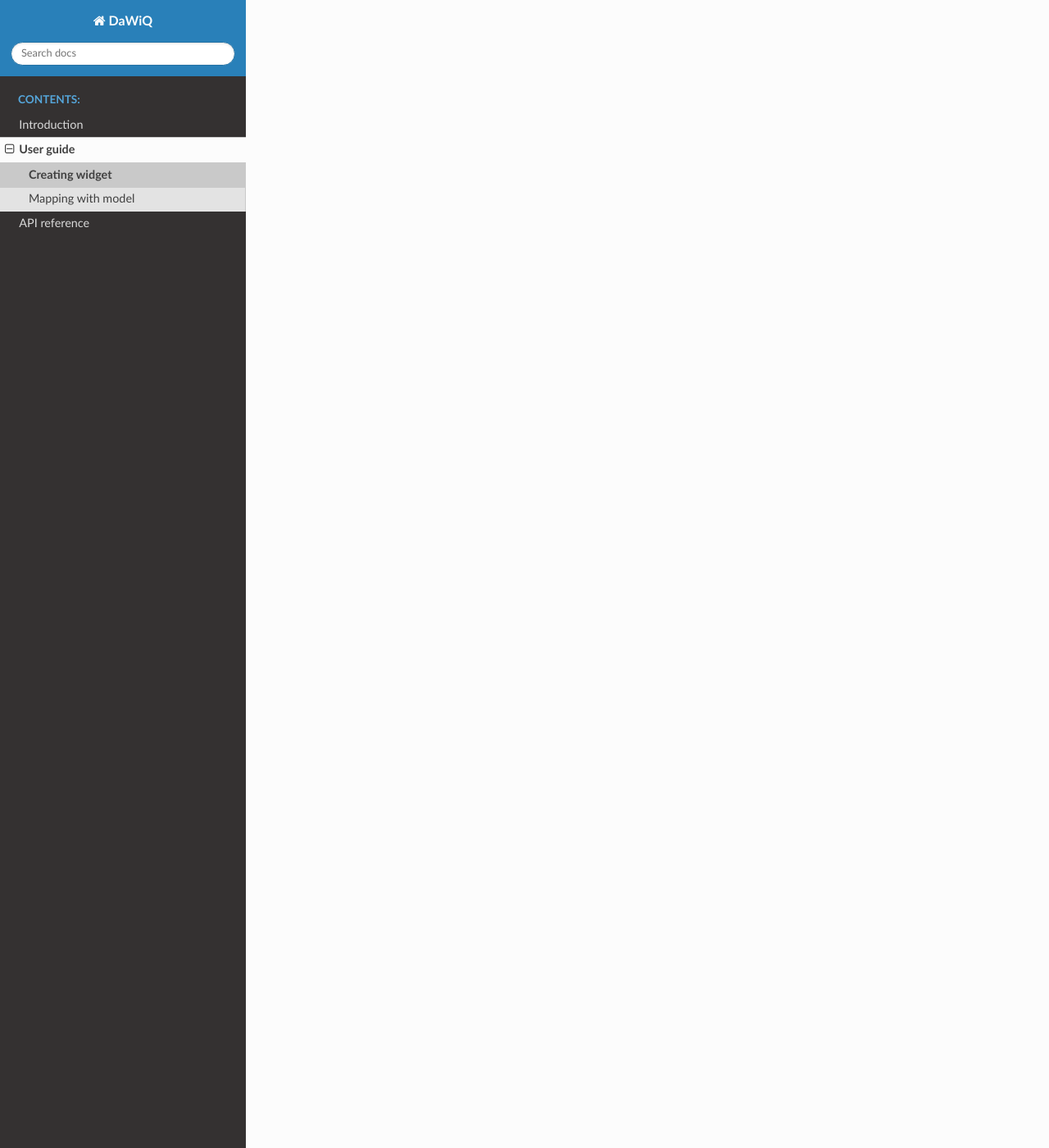
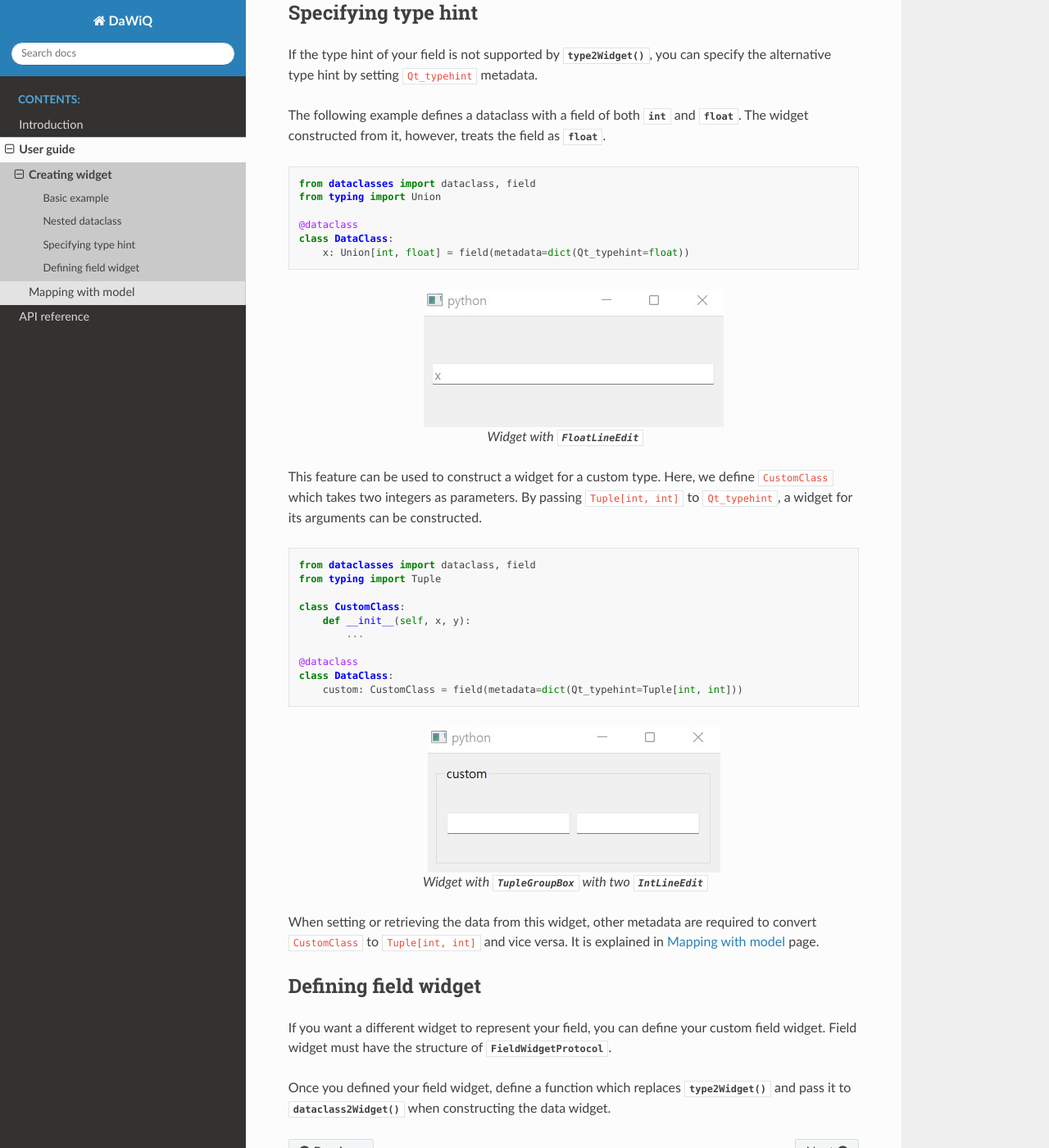
Before and after one commit to JSS95/dawiq, a Sphinx documentation site: the page built from doc/source/user-guide/widget.rst, in a window 1280 px wide and 1400 px high, scrolled down 1476 px. Shown: the whole window at 82% size. Built offline with Sphinx 7.4.7 and the Read the Docs theme 2.0.0, drawn with Linux system fonts in a browser that asks for light colours; some of the changed text lies outside the part shown.

Commit message:
doc: enhance doc
Enhance widget.rst

```diff
--- a/doc/source/intro.rst
+++ b/doc/source/intro.rst
@@ -1,3 +1,5 @@
+.. _intro:
+
 ============
 Introduction
 ============
--- a/doc/source/user-guide/index.rst
+++ b/doc/source/user-guide/index.rst
@@ -5,7 +5,7 @@ User guide
 ==========
 
 .. toctree::
-   :maxdepth: 1
+   :maxdepth: 2
 
    widget
    model
--- a/doc/source/user-guide/model.rst
+++ b/doc/source/user-guide/model.rst
@@ -1,3 +1,5 @@
+.. _data-model:
+
 ==================
 Mapping with model
 ==================
--- a/doc/source/user-guide/widget.rst
+++ b/doc/source/user-guide/widget.rst
@@ -6,6 +6,10 @@ Creating widget
 
 :func:`.dataclass2Widget` constructs :class:`.DataWidget` from dataclass.
 
+Basic example
+=============
+
+Here is a reproducible code for the example in :ref:`intro` page.
 First, let's define a simple dataclass.
 
 .. code-block:: python
@@ -77,3 +81,83 @@ Your widget will look like this:
 
 .. figure:: ../_images/widget-example.jpg
    :align: center
+
+   Widget with :class:`.IntLineEdit` and :class:`.BoolCheckBox`
+
+Nested dataclass
+================
+
+Nested dataclass is supported by nested widget.
+
+.. code-block:: python
+
+    from dataclasses import dataclass
+
+    @dataclass
+    class Inner:
+        a: int
+
+    @dataclass
+    class DataClass:
+        x: bool
+        y: Inner
+
+.. figure:: ../_images/nested-example.jpg
+   :align: center
+
+   Widget with :class:`.BoolCheckBox` and nested :class:`.DataWidget`
+
+Specifying type hint
+====================
+
+If the type hint of your field is not supported by :func:`.type2Widget`, you can specify the alternative type hint by setting ``Qt_typehint`` metadata.
+
+The following example defines a dataclass with a field of both :class:`int` and :class:`float`.
+The widget constructed from it, however, treats the field as :class:`float`.
+
+.. code-block:: python
+
+    from dataclasses import dataclass, field
+    from typing import Union
+
+    @dataclass
+    class DataClass:
+        x: Union[int, float] = field(metadata=dict(Qt_typehint=float))
+
+.. figure:: ../_images/typehint-example.jpg
+   :align: center
+
+   Widget with :class:`.FloatLineEdit`
+
+This feature can be used to construct a widget for a custom type.
+Here, we define ``CustomClass`` which takes two integers as parameters.
+By passing ``Tuple[int, int]`` to ``Qt_typehint``, a widget for its arguments can be constructed.
+
+.. code-block:: python
+
+    from dataclasses import dataclass, field
+    from typing import Tuple
+
+    class CustomClass:
+        def __init__(self, x, y):
+            ...
+
+    @dataclass
+    class DataClass:
+        custom: CustomClass = field(metadata=dict(Qt_typehint=Tuple[int, int]))
+
+.. figure:: ../_images/custom-typehint-example.jpg
+   :align: center
+
+   Widget with :class:`.TupleGroupBox` with two :class:`.IntLineEdit`
+
+When setting or retrieving the data from this widget, other metadata are required to convert ``CustomClass`` to ``Tuple[int, int]`` and vice versa.
+It is explained in :ref:`data-model` page.
+
+Defining field widget
+=====================
+
+If you want a different widget to represent your field, you can define your custom field widget.
+Field widget must have the structure of :class:`FieldWidgetProtocol <.typing.FieldWidgetProtocol>`.
+
+Once you defined your field widget, define a function which replaces :func:`type2Widget` and pass it to :func:`dataclass2Widget` when constructing the data widget.
```
Also changed, not shown: other parts of doc/source/user-guide/widget.rst (+8 -8 lines), doc/source/_images/custom-typehint-example.jpg (added), doc/source/_images/nested-example.jpg (added), doc/source/_images/typehint-example.jpg (added), 1 other file.
